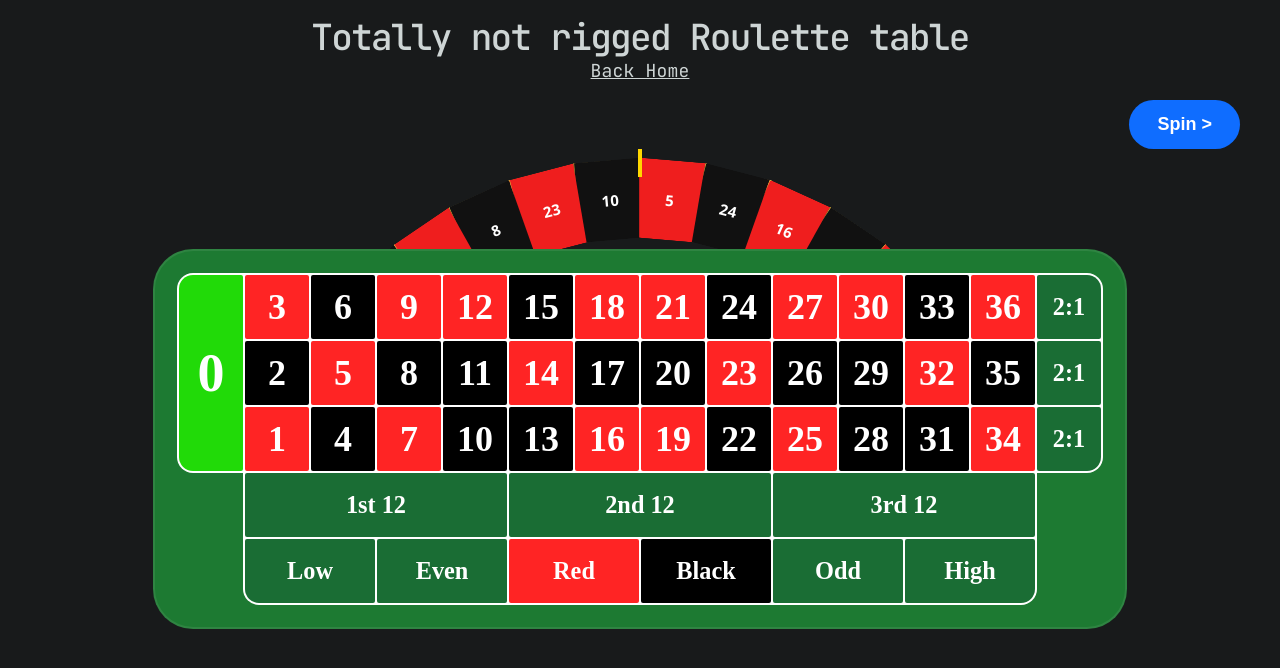
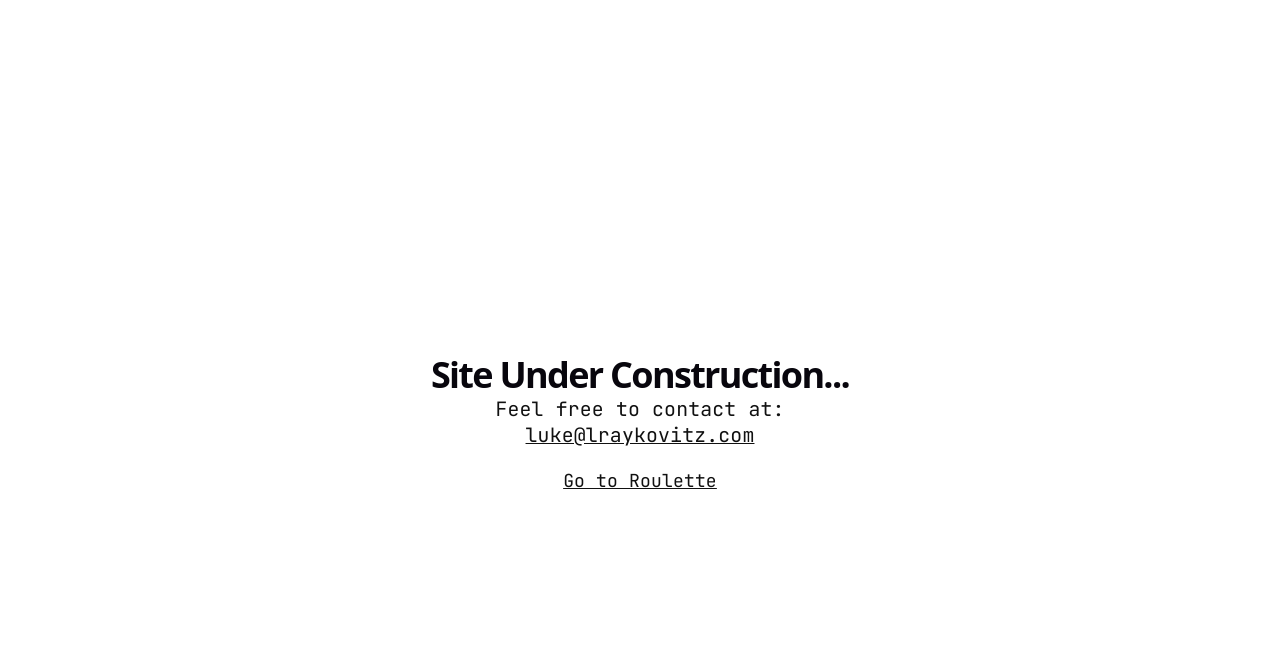
Before and after one commit to Ugi0/TokkiRoulette, a React (Vite) app in the folder frontend/: page / in a window 1280 px wide. Shown: the top 668 px of the page. Built offline with nearby package versions, Linux system fonts and the light colour scheme.

Commit message:
Set routing back

```diff
--- a/frontend/src/App.tsx
+++ b/frontend/src/App.tsx
@@ -1,11 +1,13 @@
 import { BrowserRouter, Route, Routes } from "react-router";
 import RoulettePage from "./pages/RoulettePage";
+import HomePage from "./pages/HomePage";
 
 export default function App() {
   return (
     <BrowserRouter>
       <Routes>
-        <Route path="/" element={<RoulettePage />} />
+        <Route path="/" element={<HomePage />} />
+        <Route path="/roulette" element={<RoulettePage />} />
       </Routes>
     </BrowserRouter>
   );
```
